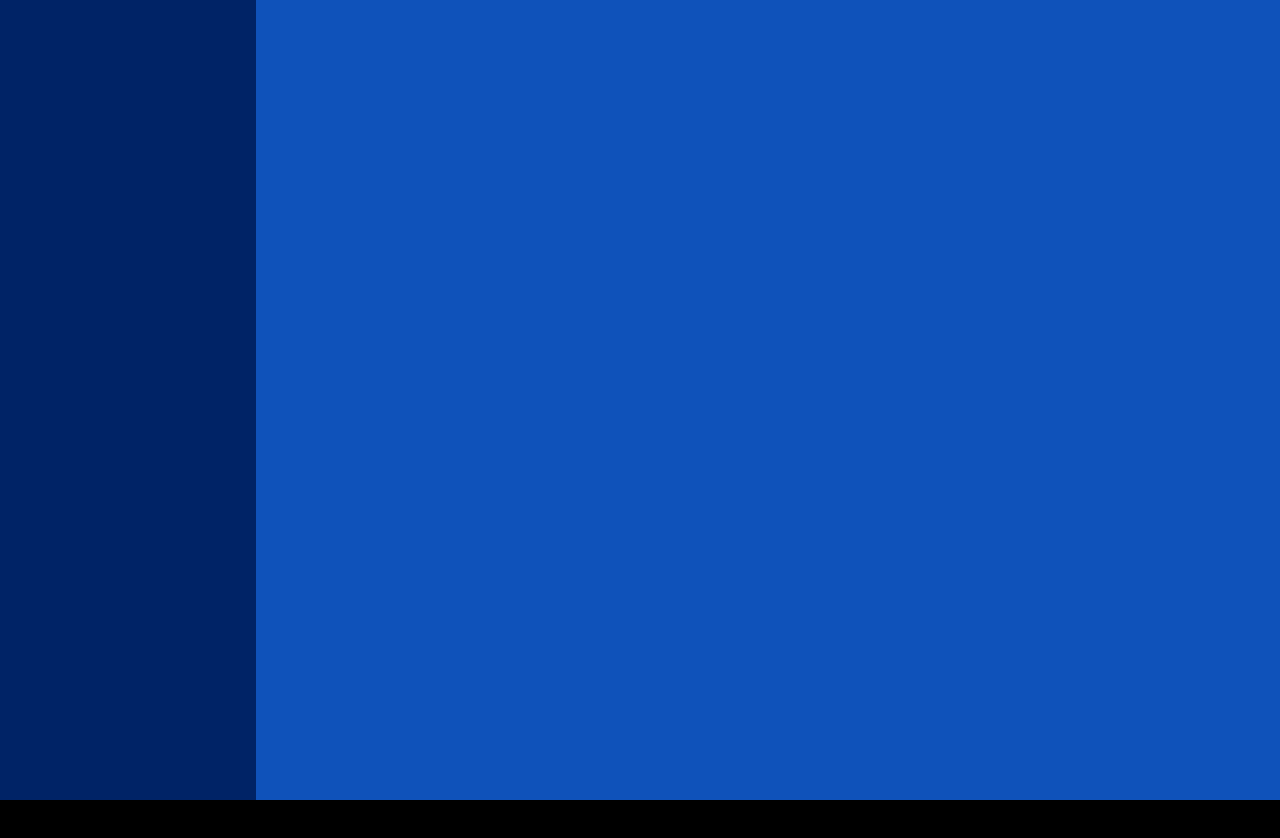
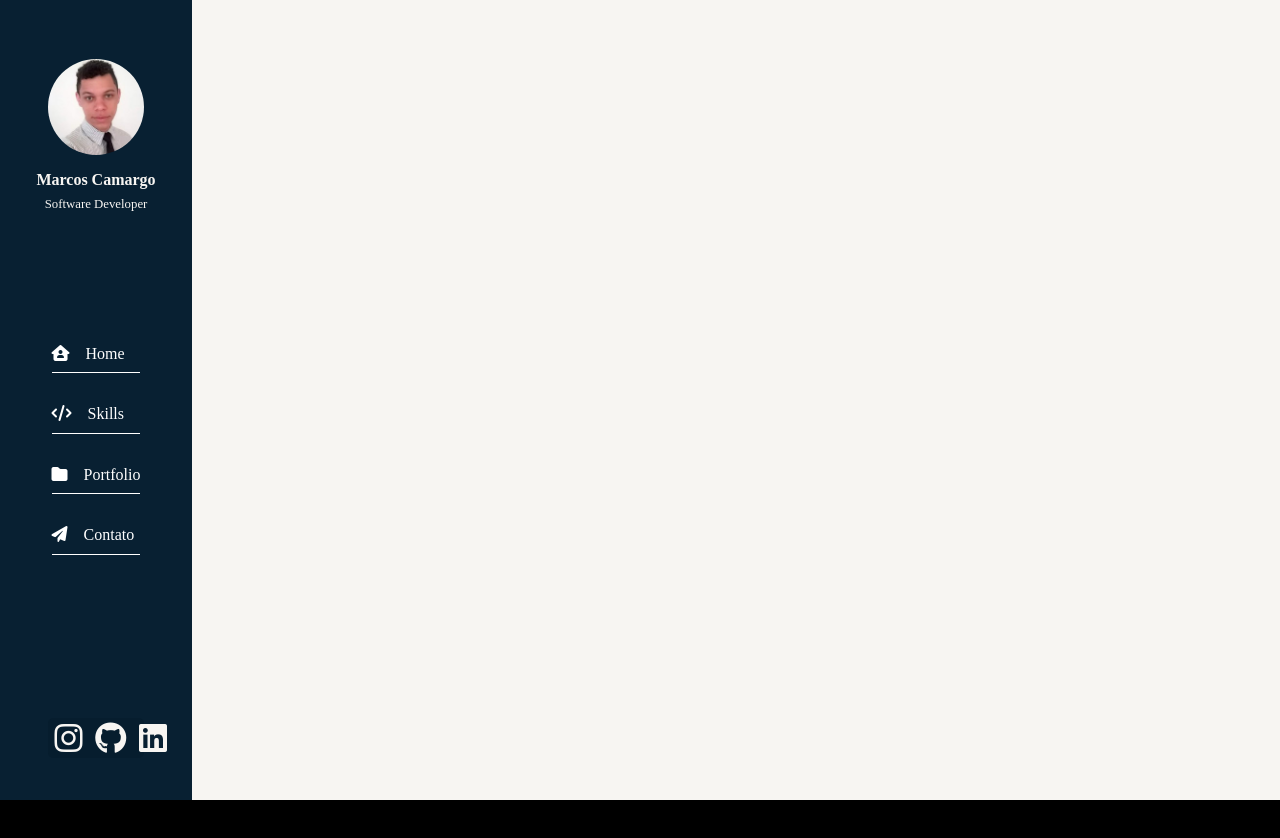
Before and after one commit to camargosproj/my-portfolio-website, a plain HTML site: page index.html in a window 1280 px wide. Shown: the top 838 px of the page. Drawn offline with Linux system fonts and the light colour scheme.

Commit message:
Style sidebar

```diff
--- a/assets/css/style.css
+++ b/assets/css/style.css
@@ -1,35 +1,57 @@
 :root{
-    --side-bar-color: #002366;
-    --side-content-color: #0F52BA;
+    --sidebar-color: #082032;
+    --sidebar-media-color: #061d2e;
+    --side-content-color: #F7F5F2;
+    --sidebar-font-color: #fff;
+    --profile-font-size: 1.5rem;
+    --profile-p-size: 1rem;
+    --nav-font-size: 1.5rem;
+    --nav-social-size: 2.5rem;
+}
+
+@media screen and (max-width: 1430px) {
+    :root{
+        --profile-font-size: 1rem;
+        --profile-p-size: .8rem;
+        --nav-font-size: 1rem;
+        --nav-social-size: 2rem;
+    }
 }
 
 *{
     padding: 0;
     margin: 0;
     box-sizing: border-box;
+    text-decoration: none;
+    list-style: none;
 }
 
 section{
     height: 100vh;
-    width: 100vw;
+    width: 100%;
     background-color: #000;
 }
+
 
 /* -- Hero section styles -- */
 .hero-section{
     display: flex;
 }
-.side-bar{
-    width: 20%;
+.sidebar{
+    width: 15%;
     height: 100vh;
-    background-color: var(--side-bar-color);
+    background-color: var(--sidebar-color);
     display: flex;
     flex-direction: column;
-    justify-content: center;
+    justify-content: space-around;
     align-items: center;
+    position: fixed;
+
 }
 .side-content{
-    width: 80%;
+    position: relative;
+    left: 15%;
+    width: 85%;
     height: 100vh;
     background-color: var(--side-content-color);
     display: flex;
@@ -37,3 +59,74 @@ section{
     justify-content: center;
     align-items: center;
 }
+.profile-container{
+    display: flex;
+    flex-direction: column;
+    width: 100%;
+    align-items: center;
+    padding: 1rem;
+    border-radius: 50%;
+    color: var(--side-content-color);
+
+}
+.profile-container h4{
+    margin: 1rem 0 .5rem;
+    font-size: var(--profile-font-size);
+}
+.profile-container p{
+   font-size: var(--profile-p-size);
+}
+.profile-container img{
+    width: 60%;
+    border-radius: 50%;
+    margin: 0 auto;
+}
+.navigation{
+    height: 40vh;
+    width: 100%;
+    display: flex;
+}
+.navigation ul{
+    margin: 0 auto;
+}
+
+.navigation li{
+    margin: 2rem;
+    padding-bottom: .6rem;
+    border-bottom: #fff 1px solid;
+}
+
+
+.navigation a{
+    color: #fff;
+    font-size: var(--nav-font-size);
+}
+.navigation li:hover{
+    transform: translateX(10px);
+    transition: all ease-in-out .2s;
+}
+.navigation i{
+    margin-right: 1rem;
+}
+
+.social-media{
+    display: flex;
+    justify-content: space-around;
+    align-items: center;
+    width: 50%;
+    border-radius: 5px;
+    height: 5vh;
+    background-color: var(--sidebar-media-color);
+}
+
+.social-media i{
+    font-size: var(--nav-social-size);
+    padding: .4rem;
+    color: var(--side-content-color);
+}
+
+.social-media a:hover{
+
+    padding-bottom: 2rem;
+    transition: all ease-in-out .2s;
+}
--- a/index.html
+++ b/index.html
@@ -5,20 +5,40 @@
     <meta http-equiv="X-UA-Compatible" content="IE=edge">
     <meta name="viewport" content="width=device-width, initial-scale=1.0">
     <link rel="stylesheet" href="assets/css/style.css">
+    <link rel="stylesheet" href="https://cdnjs.cloudflare.com/ajax/libs/font-awesome/6.1.1/css/all.min.css">
     <title>Marcos Camargo - Software Developer </title>
 </head>
 <body>
-    <section class="section1">
+    <section class="home-section">
         <div class="hero-section">
-            <div class="side-bar">
+            <div class="sidebar">
+                <div class="profile-container">
+                    <img src="assets/images/profile.jpg" alt="Foto de perfil no topo da barra de navegação vertical">
+                    <h4>Marcos Camargo</h4>
+                    <p>Software Developer</p>
 
+                </div>
+                <nav class="navigation">
+                    <ul>
+                        <li><a href="#"><i class="fa-solid fa-house-user"></i>Home</a></li>
+                        <li><a href="#"><i class="fa-solid fa-code"></i>Skills</a></li>
+                        <li><a href="#"><i class="fa-solid fa-folder"></i>Portfolio</a></li>
+                        <li><a href="#"><i class="fa-solid fa-paper-plane"></i>Contato</a></li>
+                    </ul>
+                </nav>
+                <div class="social-media">
+                    <a href="https://www.instagram.com/camargopy/" target="_blank"><i class="fa-brands fa-instagram"></i></a>
+                    <a href="https://github.com/camargosproj" target="_blank"><i class="fa-brands fa-github"></i></a>
+                    <a href="https://www.linkedin.com/in/marcos-camargo-4b0671b2/" target="_blank"><i class="fa-brands fa-linkedin"></i></a>
+                </div>
             </div>
+
             <div class="side-content"></div>
         </div>
     </section>
-    <section class="section2"></section>
-    <section class="section3"></section>
-    <section class="section4"></section>
+    <section class="skills-section"></section>
+    <section class="portfolio-section"></section>
+    <section class="contact-section"></section>
     <script src="assets/js/script.js"></script>
 </body>
 </html>
```
Also changed, not shown: assets/images/profile.jpg (added).
